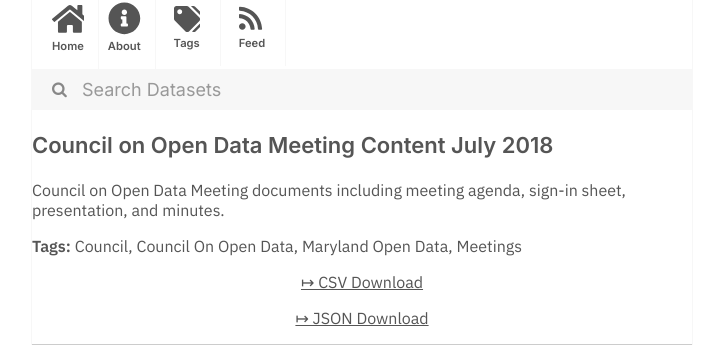
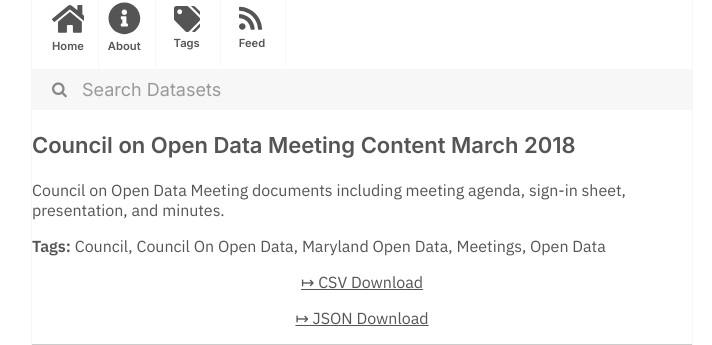
Before and after one commit to dayda-entities/state-of-maryland, a Jekyll site: the page built from _posts/2020-11-10-council-on-open-data-meeting-c.md, in a window 1280 px wide. Shown: the part 216-561 px from the top of the page, without its empty margins (278-990 px from the left). Built offline with Jekyll 4.4.1, drawn with Linux system fonts in a browser that asks for light colours.

Commit message:
Publish Data

```diff
--- a/_posts/2020-11-10-council-on-open-data-meeting-c.md
+++ b/_posts/2020-11-10-council-on-open-data-meeting-c.md
@@ -1,7 +1,7 @@
 ---
-title: Council on Open Data Meeting Content July 2018
-created: '2020-11-10T17:24:06.749944'
-modified: '2020-11-10T17:24:06.749956'
+title: Council on Open Data Meeting Content March 2018
+created: '2020-11-10T17:24:20.679039'
+modified: '2020-11-10T17:24:20.679050'
 state: active
 type: dataset
 tags:
@@ -9,11 +9,12 @@ tags:
   - Council On Open Data
   - Maryland Open Data
   - Meetings
+  - Open Data
 groups:
   - Local Government
-csv_url: 'https://opendata.maryland.gov/api/views/747s-mwxn/rows.csv?accessType=DOWNLOAD'
+csv_url: 'https://opendata.maryland.gov/api/views/arg9-awgx/rows.csv?accessType=DOWNLOAD'
 json_url: >-
-  https://opendata.maryland.gov/api/views/747s-mwxn/rows.json?accessType=DOWNLOAD
+  https://opendata.maryland.gov/api/views/arg9-awgx/rows.json?accessType=DOWNLOAD
 layout: post
 
 ---
```
